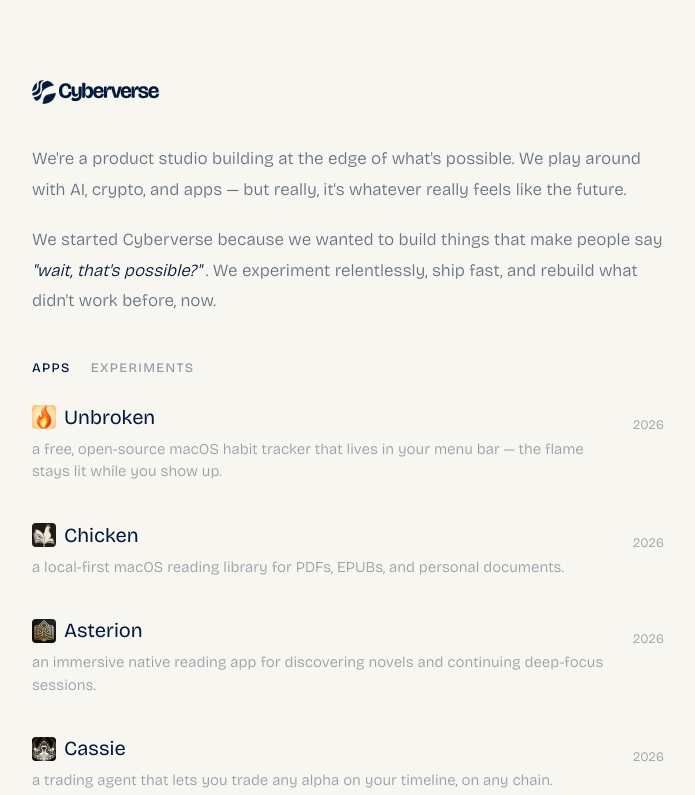
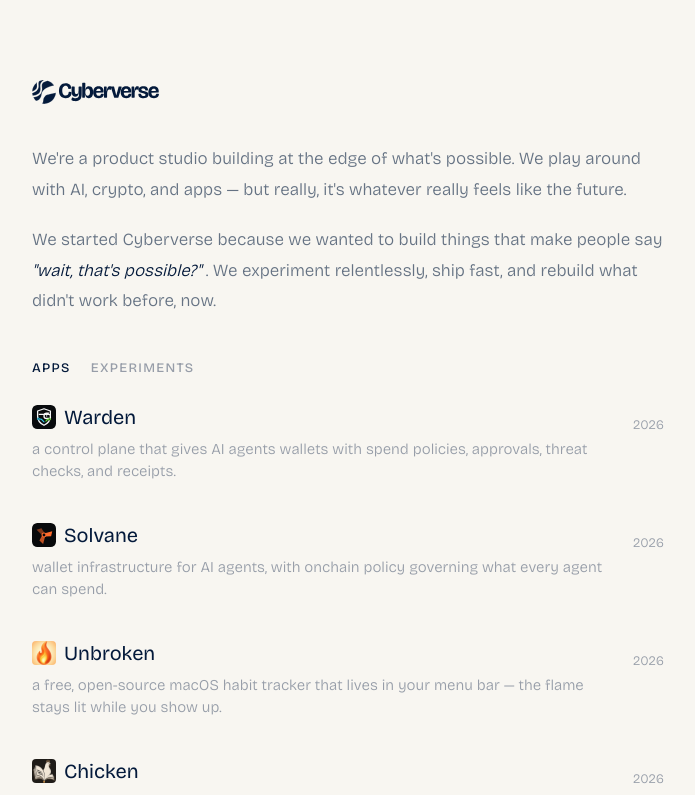
Before and after one commit to CyberVerse2/cyberverse, a React (Vite) app: page / in a window 1280 px wide. Shown: the top 795 px of the page, without its empty margins (292-987 px from the left). Built offline with nearby package versions, Linux system fonts and the light colour scheme.

Commit message:
Add Warden and Solvane to projects

```diff
--- a/src/App.tsx
+++ b/src/App.tsx
@@ -14,11 +14,31 @@
 import asterionLogo from "./assets/asterion/logo.png";
 import chickenLogo from "./assets/chicken/logo.png";
 import cassieLogo from "./assets/cassie/logo.png";
+import solvaneLogo from "./assets/solvane/logo.svg";
+import wardenLogo from "./assets/warden/logo.svg";
 import Article from "./Article";
 import { articles } from "./articles";
 import { Reveal } from "./Reveal";
 
 const projects = [
+  {
+    name: "Warden",
+    description:
+      "a control plane that gives AI agents wallets with spend policies, approvals, threat checks, and receipts.",
+    url: "https://github.com/CyberVerse2/warden",
+    year: "2026",
+    logo: wardenLogo,
+    category: "app",
+  },
+  {
+    name: "Solvane",
+    description:
+      "wallet infrastructure for AI agents, with onchain policy governing what every agent can spend.",
+    url: "https://solvane.cyberverse.cloud",
+    year: "2026",
+    logo: solvaneLogo,
+    category: "app",
+  },
   {
     name: "Unbroken",
     description:
```
Also changed, not shown: src/assets/solvane/logo.svg (added), src/assets/warden/logo.svg (added).
